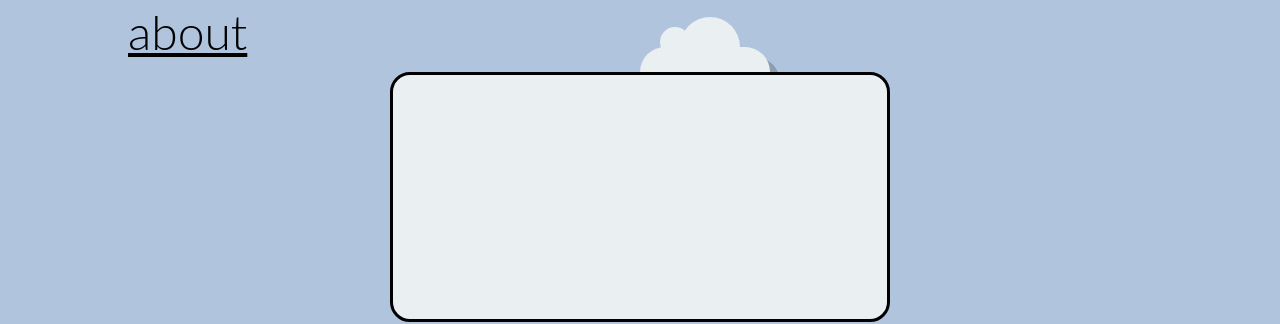
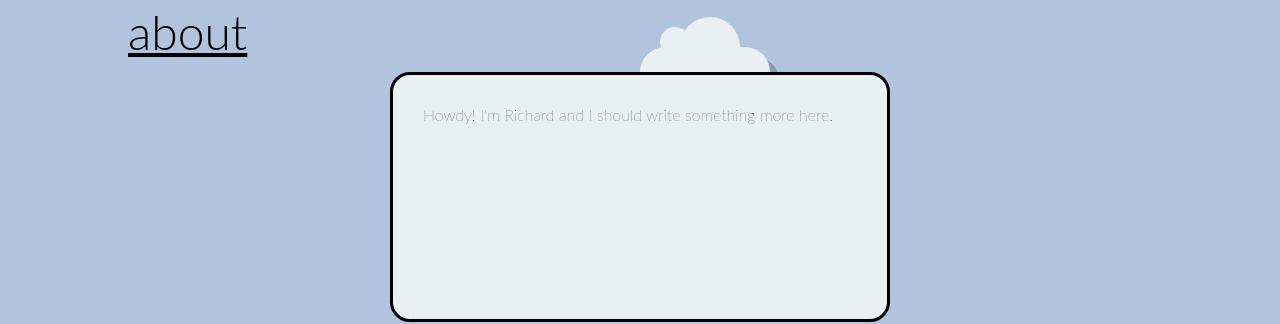
Before and after one commit to richardaspinall/richardaspinall.github.io, a Jekyll site: the page built from index.html, in a window 1280 px wide. Shown: the part 228-552 px from the top of the page. Built offline with Jekyll 4.4.1, drawn with Linux system fonts in a browser that asks for light colours; nearby versions of some CDN libraries.

Commit message:
Added about

```diff
--- a/index.html
+++ b/index.html
@@ -25,6 +25,7 @@ title: Home
     </div>
     <div class="section-body">
         <article>
+            Howdy! I'm Richard and I should write something more here.
         </article>
     </div>
 </section>
```
